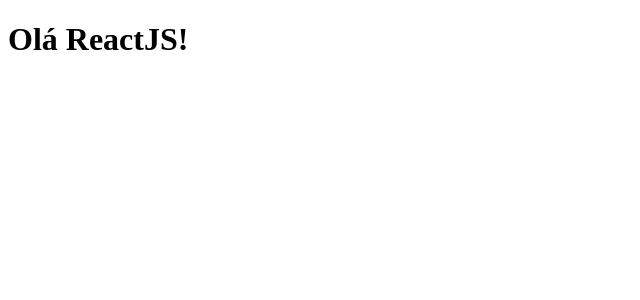
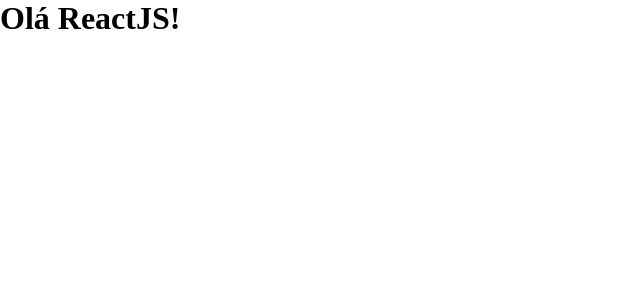
Before and after one commit to cogumm/Ignite, a React app in the folder Trilhas/ReactJS/GithubExplorer/: page / in a window 1280 px wide. Shown: the top 300 px of the page, without its empty margins (0-640 px from the left). Built offline with nearby package versions, Linux system fonts and the light colour scheme.

Commit message:
:sparkles: Configurando ambiente
Importando arquivos css e configurado o webpack com style-loader e css-loader.

```diff
--- a/Trilhas/ReactJS/GithubExplorer/package.json
+++ b/Trilhas/ReactJS/GithubExplorer/package.json
@@ -18,7 +18,9 @@
         "@babel/preset-react": "^7.14.5",
         "babel-loader": "^8.2.2",
         "cross-env": "^7.0.3",
+        "css-loader": "^5.2.6",
         "html-webpack-plugin": "^5.3.2",
+        "style-loader": "^3.0.0",
         "webpack": "^5.41.1",
         "webpack-cli": "^4.7.2",
         "webpack-dev-server": "^3.11.2"
--- a/Trilhas/ReactJS/GithubExplorer/src/index.jsx
+++ b/Trilhas/ReactJS/GithubExplorer/src/index.jsx
@@ -1,4 +1,6 @@
 import { render } from 'react-dom'
 import {App} from './App'
 
+import "./styles/global.css"
+
 render(<App />, document.getElementById("root"))
--- /dev/null
+++ b/Trilhas/ReactJS/GithubExplorer/src/styles/global.css
@@ -0,0 +1,9 @@
+* {
+    margin: 0;
+    padding: 0;
+    box-sizing: border-box;
+}
+
+body {
+    font: Arial, Helvetica, sans-serif;
+}
--- a/Trilhas/ReactJS/GithubExplorer/webpack.config.js
+++ b/Trilhas/ReactJS/GithubExplorer/webpack.config.js
@@ -29,6 +29,11 @@
                 exclude: /node_modules/,
                 use: "babel-loader",
             },
+            {
+                test: /\.css$/,
+                exclude: /node_modules/,
+                use: ["style-loader", "css-loader"],
+            },
         ],
     },
 };
```
